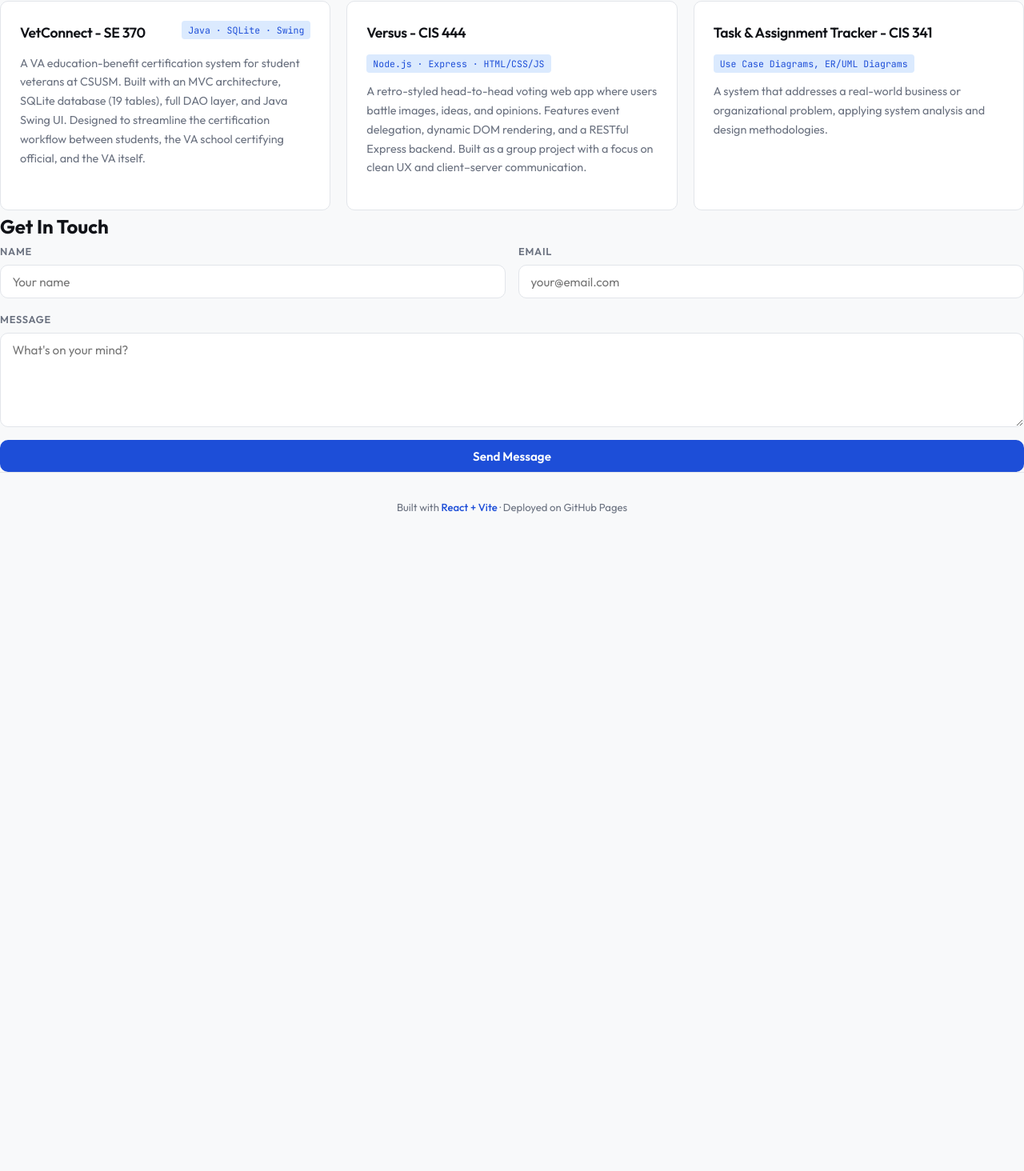
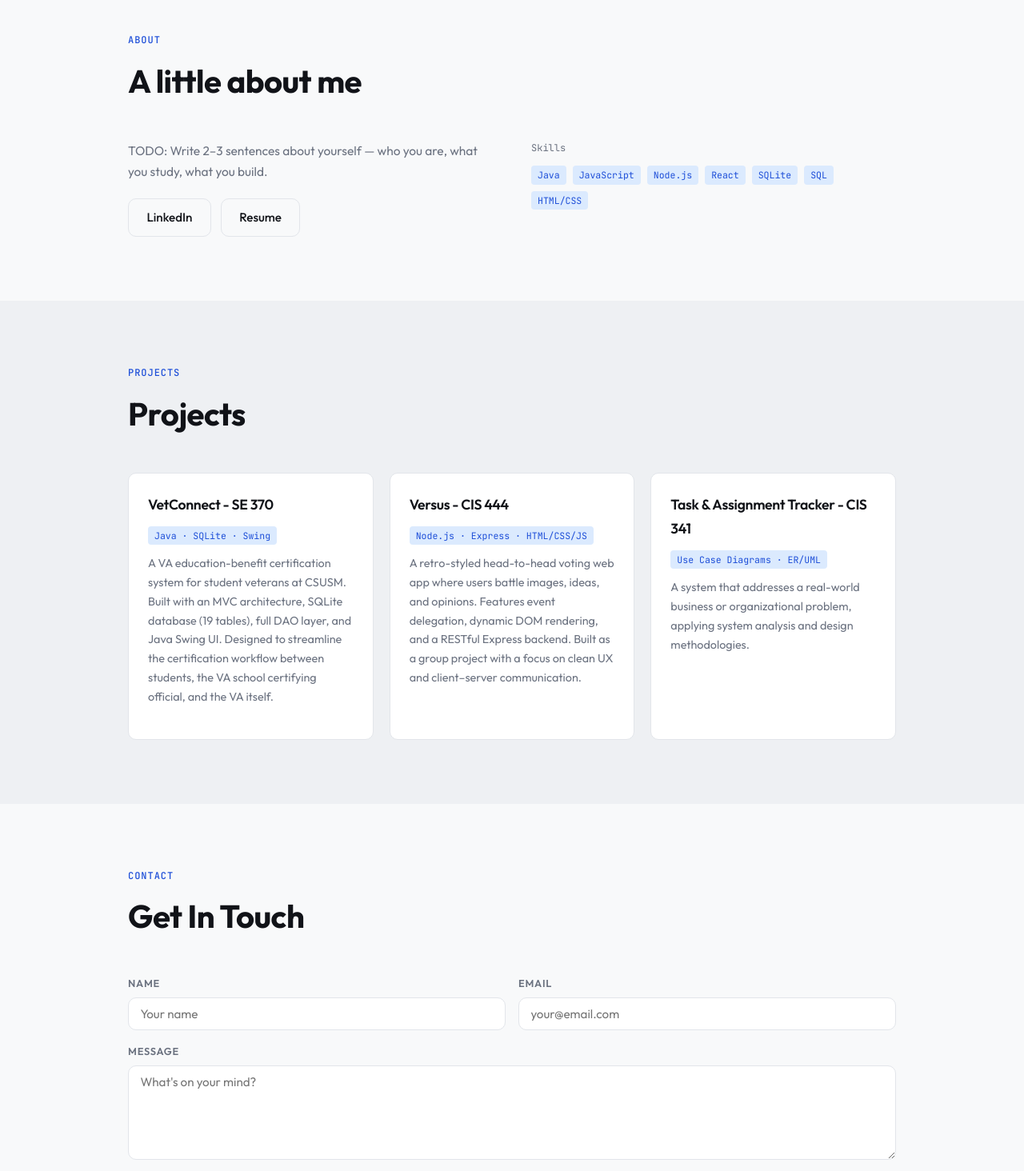
Before and after one commit to qfogel/my-portfolio, a React (Vite) app: page / in a window 1280 px wide. Shown: the part 100-1564 px from the top of the page at 80% size. Before the commit the page ends 800 px from the top, so only its background shows below. Built offline with nearby package versions, Linux system fonts and the light colour scheme.

Commit message:
Add About section, fix spacing, revise blog, switch to FormSubmit

```diff
--- a/src/index.css
+++ b/src/index.css
@@ -234,11 +234,19 @@ input, textarea { font-family: inherit; }
   gap: 0.5rem;
 }
 
+.about-ctas {
+  display: flex;
+  gap: 0.75rem;
+  flex-wrap: wrap;
+  margin-top: 1.25rem;
+}
+
 /* ── Projects ──────────────────────────────────────────────── */
 .projects-grid {
   display: grid;
   grid-template-columns: repeat(auto-fit, minmax(280px, 1fr));
   gap: 1.25rem;
+  grid-auto-rows: 1fr; /* equal row heights so cards line up */
 }
 
 .project-card {
@@ -247,6 +255,9 @@ input, textarea { font-family: inherit; }
   border-radius: var(--radius);
   padding: 1.5rem;
   transition: box-shadow var(--transition), transform var(--transition);
+  display: flex;
+  flex-direction: column;
+  height: 100%;
 }
 
 .project-card:hover {
@@ -274,6 +285,7 @@ input, textarea { font-family: inherit; }
   color: var(--text-muted);
   line-height: 1.65;
   margin-bottom: 1rem;
+  flex: 1; /* pushes the "View Project →" link to the bottom edge of every card */
 }
 
 .card-link {
@@ -480,6 +492,46 @@ input, textarea { font-family: inherit; }
   max-width: 65ch;
 }
 
+/* Blog images + overflow safety */
+.blog-page img,
+.blog-page figure { max-width: 100%; height: auto; }
+
+.post-hero-image,
+.gallery-item { margin-bottom: 1.25rem; }
+
+.post-hero-image img,
+.gallery-item img {
+  width: 100%;
+  border-radius: var(--radius);
+  display: block;
+}
+
+.post-hero-image figcaption,
+.gallery-item figcaption {
+  font-size: 0.82rem;
+  color: var(--text-muted);
+  margin-top: 0.4rem;
+}
+
+.post-gallery {
+  display: grid;
+  grid-template-columns: repeat(auto-fit, minmax(260px, 1fr));
+  gap: 1rem;
+  margin: 2rem 0;
+}
+
+.post-related {
+  margin-top: 2.5rem;
+  padding-top: 1.5rem;
+  border-top: 1px solid var(--border);
+}
+.post-related ul {
+  list-style: none;
+  display: flex;
+  flex-direction: column;
+  gap: 0.4rem;
+}
+
 /* ── Responsive ────────────────────────────────────────────── */
 @media (max-width: 768px) {
   .about-grid,
--- a/src/pages/Blog.jsx
+++ b/src/pages/Blog.jsx
@@ -7,7 +7,7 @@ const POSTS = [
     date: 'March 30, 2026',
     title: 'Slowing Down in San Diego',
     preview:
-      'After the most intense semester of my life, I finally had a week with nowhere to be. Here\'s what that looked like.',
+      "After the most intense semester of my life, I finally had a week with nowhere to be. Here's what that looked like.",
     images: [
       {
         src: 'https://www.tryingtounwind.com/wp-content/uploads/2021/04/20210311_145903-1024x768.jpg',
@@ -29,6 +29,10 @@ I spent the first two days doing almost nothing, and I mean that in the best pos
 
 By mid-week I started feeling like a human being again. I drove up to Torrey Pines and did the coastal trail - one of those hikes where the trail ends at a cliff edge and you're looking down at the Pacific and you wonder how it's possible to live somewhere this beautiful and spend most of your time staring at a computer screen. Worth it every time.
     `,
+    relatedProjects: [
+      // TODO: replace '/#projects' with real project URLs when you have them
+      { label: 'VetConnect (SE 370)', href: '/#projects' },
+    ],
   },
   {
     id: 2,
@@ -43,15 +47,18 @@ By mid-week I started feeling like a human being again. I drove up to Torrey Pin
       },
       {
         src: 'https://media.california.com/media/_versions_webp/articles/hero-balboa___6639x2830____v1800x750__.webp',
-        caption: 'Balboa Park -always worth the walk.',
+        caption: 'Balboa Park - always worth the walk.',
       },
     ],
     content: `
-
-I also spent one afternoon at Balboa Park just walking around. It had been awhile since I've been to the park. It's unfortunate now that you have to pay for parking.
+I also spent one afternoon at Balboa Park just walking around. It had been a while since I've been to the park. It's unfortunate now that you have to pay for parking.
 
 As for the semester: carrying eight courses at once has been something I wouldn't wish on anyone, but it's also been proof of what's possible when you stay disciplined. Operating Systems and Databases were both genuinely challenging. But VetConnect — the project I've been building with my SE 370 group — is the thing I'm most proud of. Taking something from a use case diagram to an actual working Java application with a real database schema and DAO layer is a different kind of satisfaction than passing a test. Eight courses in. Still standing. Ready for the final push.
     `,
+    relatedProjects: [
+      { label: 'VetConnect (SE 370)', href: '/#projects' },
+      { label: 'Versus (CIS 444)', href: '/#projects' },
+    ],
   },
 ];
 
@@ -64,7 +71,9 @@ function PostCard({ post, isActive, onSelect }) {
       <span className="post-date">{post.date}</span>
       <h3>{post.title}</h3>
       <p>{post.preview}</p>
-      <span className="post-read">{isActive ? 'Currently reading' : 'Read post →'}</span>
+      <span className="post-read">
+        {isActive ? 'Currently reading' : 'Read post →'}
+      </span>
     </button>
   );
 }
@@ -85,9 +94,12 @@ function PostContent({ post }) {
       )}
 
       <div className="post-body">
-        {post.content.trim().split('\n\n').map((para, i) => (
-          <p key={i}>{para.trim()}</p>
-        ))}
+        {post.content
+          .trim()
+          .split('\n\n')
+          .map((para, i) => (
+            <p key={i}>{para.trim()}</p>
+          ))}
       </div>
 
       {post.images && post.images.length > 1 && (
@@ -100,13 +112,33 @@ function PostContent({ post }) {
           ))}
         </div>
       )}
+
+      {post.relatedProjects && post.relatedProjects.length > 0 && (
+        <aside className="post-related">
+          <p className="sidebar-label">Related projects</p>
+          <ul>
+            {post.relatedProjects.map((p) => (
+              <li key={p.label}>
+                <a
+                  href={p.href}
+                  className="card-link"
+                  target={p.href.startsWith('http') ? '_blank' : undefined}
+                  rel={p.href.startsWith('http') ? 'noopener noreferrer' : undefined}
+                >
+                  {p.label} →
+                </a>
+              </li>
+            ))}
+          </ul>
+        </aside>
+      )}
     </article>
   );
 }
 
 function Blog() {
   const [activeId, setActiveId] = useState(1);
-  const activePost = POSTS.find(p => p.id === activeId);
+  const activePost = POSTS.find((p) => p.id === activeId);
 
   return (
     <main className="blog-page">
@@ -122,7 +154,7 @@ function Blog() {
       <div className="blog-layout">
         <aside className="blog-sidebar">
           <p className="sidebar-label">Posts</p>
-          {POSTS.map(post => (
+          {POSTS.map((post) => (
             <PostCard
               key={post.id}
               post={post}
--- a/src/pages/Home.jsx
+++ b/src/pages/Home.jsx
@@ -1,6 +1,7 @@
 import { useState } from 'react';
-import emailjs from '@emailjs/browser';
+import emailjs from '@emailjs/browser'; // harmless to leave; remove if unused
 
+// TODO: replace link '#' values with real GitHub repo or live demo URLs
 const PROJECTS = [
   {
     id: 1,
@@ -21,12 +22,20 @@ const PROJECTS = [
   {
     id: 3,
     title: 'Task & Assignment Tracker - CIS 341',
-    tag: 'Use Case Diagrams, ER/UML Diagrams',
+    tag: 'Use Case Diagrams · ER/UML',
     description:
       'A system that addresses a real-world business or organizational problem, applying system analysis and design methodologies.',
     link: '#',
   },
+  // TODO: add additional projects here using the same shape
 ];
+
+// TODO: fill in your bio + LinkedIn URL; drop resume.pdf into /public/
+const BIO = `TODO: Write 2–3 sentences about yourself — who you are, what you study, what you build.`;
+const LINKEDIN_URL = 'https://www.linkedin.com/in/TODO';
+const RESUME_URL = '/my-portfolio/resume.pdf';
+
+const SKILLS = ['Java', 'JavaScript', 'Node.js', 'React', 'SQLite', 'SQL', 'HTML/CSS'];
 
 function Tag({ label }) {
   return <span className="tag">{label}</span>;
@@ -40,7 +49,7 @@ function ProjectCard({ title, tag, description, link }) {
         <Tag label={tag} />
       </div>
       <p>{description}</p>
-      {link !== '#' && (
+      {link && link !== '#' && (
         <a href={link} className="card-link" target="_blank" rel="noopener noreferrer">
           View Project →
         </a>
@@ -50,96 +59,35 @@ function ProjectCard({ title, tag, description, link }) {
 }
 
 function ContactForm() {
-  const [form, setForm] = useState({ name: '', email: '', message: '' });
-  const [submitted, setSubmitted] = useState(false);
-  const [error, setError] = useState('');
-  const [sending, setSending] = useState(false);
-
-  function handleChange(e) {
-    setForm({ ...form, [e.target.name]: e.target.value });
-  }
-
-  function handleSubmit(e) {
-    e.preventDefault();
-    if (!form.name || !form.email || !form.message) {
-      setError('Please fill out all fields.');
-      return;
-    }
-    setError('');
-    setSending(true);
-
-    emailjs.send(
-      'service_7aihbmh',
-      'template_fwi4avn',
-      {
-        name:    form.name,
-        email:   form.email,
-        message: form.message,
-        title:   'Portfolio Contact',
-        time:    new Date().toLocaleString(),
-      },
-      'QEVJmY-paIA8Pzz7x'
-    )
-    .then(() => {
-      setSending(false);
-      setSubmitted(true);
-    })
-    .catch((err) => {
-      console.error(err);
-      setSending(false);
-      setError('Something went wrong. Please try again.');
-    });
-  }
-
-  if (submitted) {
   return (
-      <div className="form-success">
-        <span className="success-icon">✓</span>
-        <p>Thanks, {form.name}! I'll get back to you soon.</p>
-      </div>
-    );
-  }
-
-  return (
-    <form className="contact-form" onSubmit={handleSubmit}>
-      {error && <p className="form-error">{error}</p>}
+    <form
+      className="contact-form"
+      action="https://formsubmit.co/qfogel@gmail.com"
+      method="POST"
+    >
       <div className="form-row">
         <div className="form-group">
           <label htmlFor="name">Name</label>
-          <input
-            id="name"
-            name="name"
-            type="text"
-            value={form.name}
-            onChange={handleChange}
-            placeholder="Your name"
-          />
+          <input id="name" name="name" type="text" required placeholder="Your name" />
         </div>
         <div className="form-group">
           <label htmlFor="email">Email</label>
-          <input
-            id="email"
-            name="email"
-            type="email"
-            value={form.email}
-            onChange={handleChange}
-            placeholder="your@email.com"
-          />
+          <input id="email" name="email" type="email" required placeholder="your@email.com" />
         </div>
       </div>
       <div className="form-group">
         <label htmlFor="message">Message</label>
-        <textarea
-          id="message"
-          name="message"
-          rows={5}
-          value={form.message}
-          onChange={handleChange}
-          placeholder="What's on your mind?"
+        <textarea id="message" name="message" rows={5} required placeholder="What's on your mind?" />
+      </div>
+      <input
+        type="hidden"
+        name="_next"
+        value="https://qfogel.github.io/my-portfolio/?success=true"
       />
-      </div>
-      <button type="submit" className="btn-primary" disabled={sending}>
-        {sending ? 'Sending...' : 'Send Message'}
+      <input type="hidden" name="_captcha" value="false" />
+      <input type="hidden" name="_subject" value="New message from portfolio" />
+      <button type="submit" className="btn-primary">
+        Send Message
       </button>
     </form>
   );
@@ -148,17 +96,62 @@ function ContactForm() {
 function Home() {
   return (
     <div className="home">
-      <section className="projects">
+      <section id="about" className="section">
+        <div className="section-inner">
+          <p className="section-label">About</p>
+          <h2>A little about me</h2>
+          <div className="about-grid">
+            <div className="about-text">
+              <p>{BIO}</p>
+              <div className="about-ctas">
+                <a
+                  href={LINKEDIN_URL}
+                  className="btn-secondary"
+                  target="_blank"
+                  rel="noopener noreferrer"
+                >
+                  LinkedIn
+                </a>
+                <a
+                  href={RESUME_URL}
+                  className="btn-secondary"
+                  target="_blank"
+                  rel="noopener noreferrer"
+                >
+                  Resume
+                </a>
+              </div>
+            </div>
+            <div className="about-skills">
+              <p className="skills-label">Skills</p>
+              <div className="skill-tags">
+                {SKILLS.map((s) => (
+                  <Tag key={s} label={s} />
+                ))}
+              </div>
+            </div>
+          </div>
+        </div>
+      </section>
+
+      <section id="projects" className="section section-alt">
+        <div className="section-inner">
+          <p className="section-label">Projects</p>
           <h2>Projects</h2>
           <div className="projects-grid">
             {PROJECTS.map((project) => (
               <ProjectCard key={project.id} {...project} />
             ))}
           </div>
+        </div>
       </section>
-      <section className="contact">
+
+      <section id="contact" className="section">
+        <div className="section-inner">
+          <p className="section-label">Contact</p>
           <h2>Get In Touch</h2>
           <ContactForm />
+        </div>
       </section>
     </div>
   );
```
Lines whose indentation alone changed are shown as unchanged.
